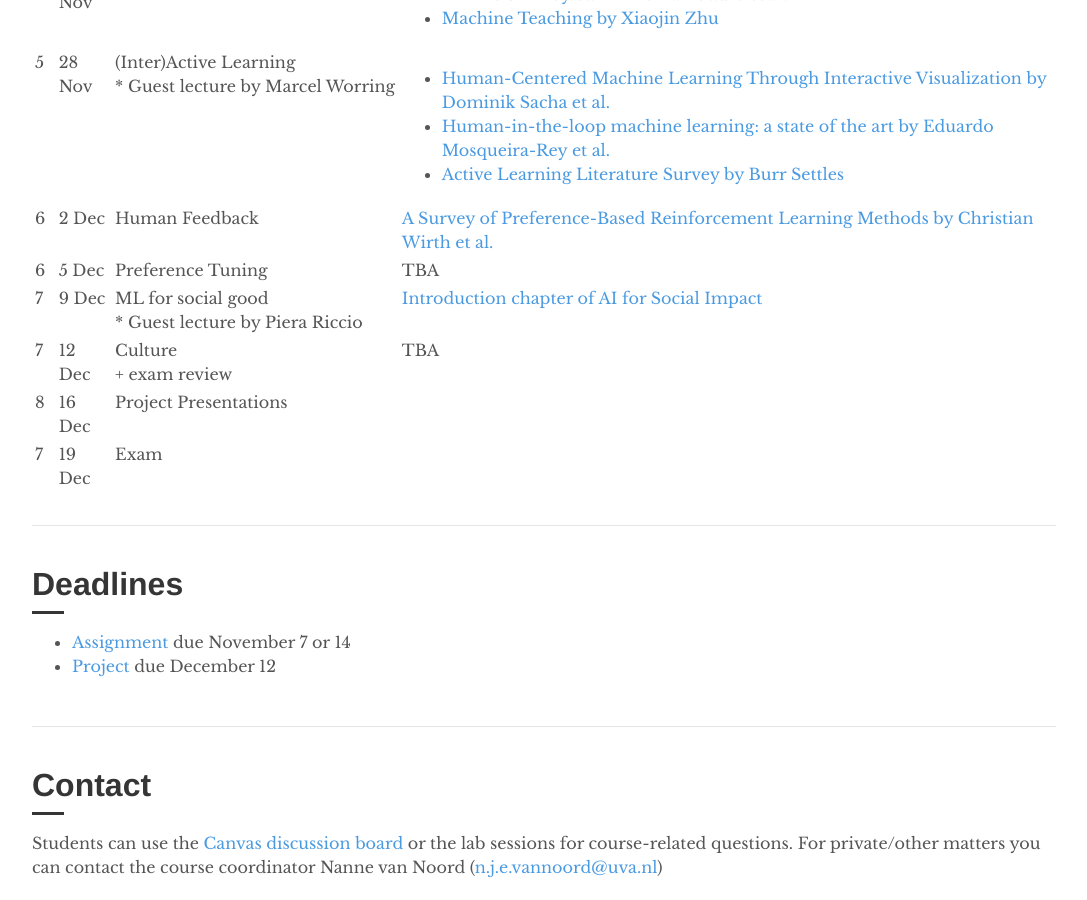
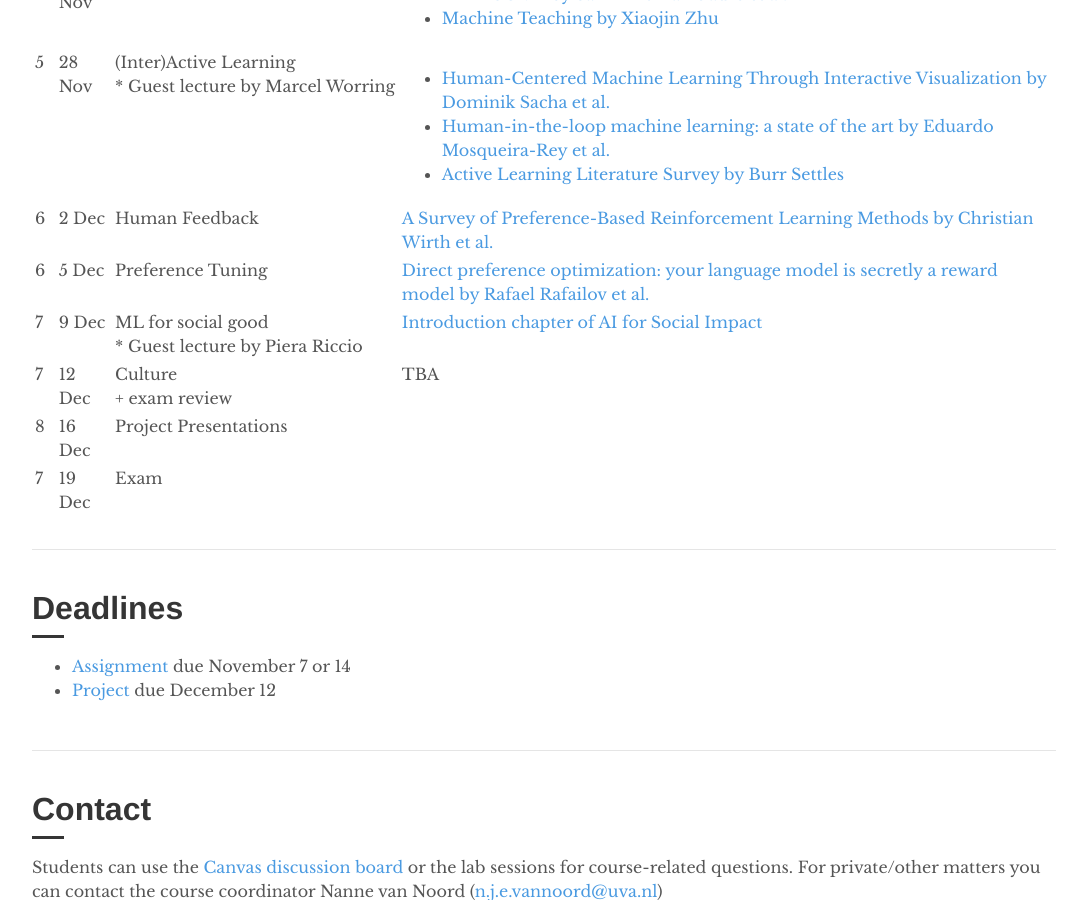
Before and after one commit to amsterdam-hcml/amsterdam-hcml.github.io, a Jekyll site: the page built from index.html, in a window 1280 px wide and 900 px high, scrolled down 1083 px. Shown: the whole window, without its empty margins (96-1183 px from the left). Built offline with Jekyll 4.4.1, drawn with Linux system fonts in a browser that asks for light colours; the list of posts is cut into pages by our own code.

Commit message:
dpo reading

```diff
--- a/_includes/schedule.md
+++ b/_includes/schedule.md
@@ -10,7 +10,7 @@
 | 5 | 25 Nov | Machine Teaching | {::nomarkdown}<ul><li>{:/}[DATACOMP by Samir Yitzhak Gadre et al.](https://arxiv.org/pdf/2304.14108){::nomarkdown}</li> <li>{:/}[Machine Teaching by Xiaojin Zhu ](https://ojs.aaai.org/index.php/AAAI/article/view/9761) {::nomarkdown}</li></ul>{:/} |
 | 5 | 28 Nov | (Inter)Active Learning <br/> * Guest lecture by Marcel Worring | {::nomarkdown}<ul><li>{:/}[Human-Centered Machine Learning Through Interactive Visualization by Dominik Sacha et al.](https://www.esann.org/sites/default/files/proceedings/legacy/es2016-166.pdf){::nomarkdown}</li><li>{:/}[Human-in-the-loop machine learning: a state of the art by Eduardo Mosqueira-Rey et al.](https://link.springer.com/article/10.1007/s10462-022-10246-w){::nomarkdown}</li><li>{:/}[Active Learning Literature Survey by Burr Settles](https://minds.wisconsin.edu/bitstream/handle/1793/60660/TR1648.pdf?sequence=1){::nomarkdown}</li></ul>{:/} |
 | 6 | 2 Dec | Human Feedback | [A Survey of Preference-Based Reinforcement Learning Methods by Christian Wirth et al.](https://jmlr.org/papers/v18/16-634.html) |
-| 6 | 5 Dec | Preference Tuning | TBA |
+| 6 | 5 Dec | Preference Tuning | [Direct preference optimization: your language model is secretly a reward model by Rafael Rafailov et al.](https://dl.acm.org/doi/10.5555/3666122.3668460) |
 | 7 | 9 Dec | ML for social good <br/> * Guest lecture by Piera Riccio | [Introduction chapter of AI for Social Impact](https://ai4sibook.org/)  |
 | 7 | 12 Dec | Culture <br/> \+ exam review | TBA |
 | 8 | 16 Dec | Project Presentations |  |
```
